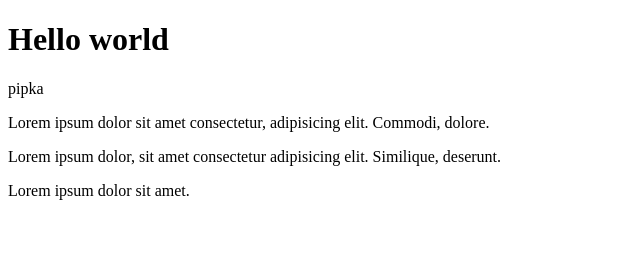
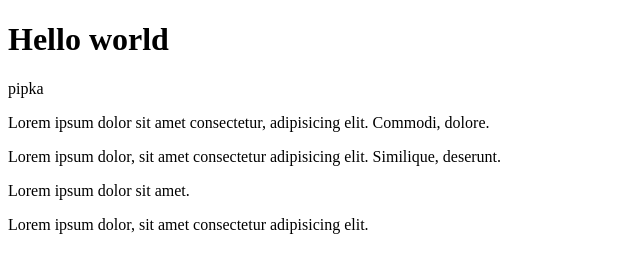
Before and after one commit to Zer0BrainCell/gitlesson, a plain HTML site: page index.html in a window 1280 px wide. Shown: the whole page, without its empty margins (0-640 px from the left). Drawn offline with Linux system fonts and the light colour scheme.

Commit message:
commit 2

```diff
--- a/index.html
+++ b/index.html
@@ -11,5 +11,6 @@
     <p>Lorem ipsum dolor sit amet consectetur, adipisicing elit. Commodi, dolore.</p>
     <p>Lorem ipsum dolor, sit amet consectetur adipisicing elit. Similique, deserunt.</p>
     <div>Lorem ipsum dolor sit amet.</div>
+    <p>Lorem ipsum dolor, sit amet consectetur adipisicing elit.</p>
 </body>
 </html>
```
